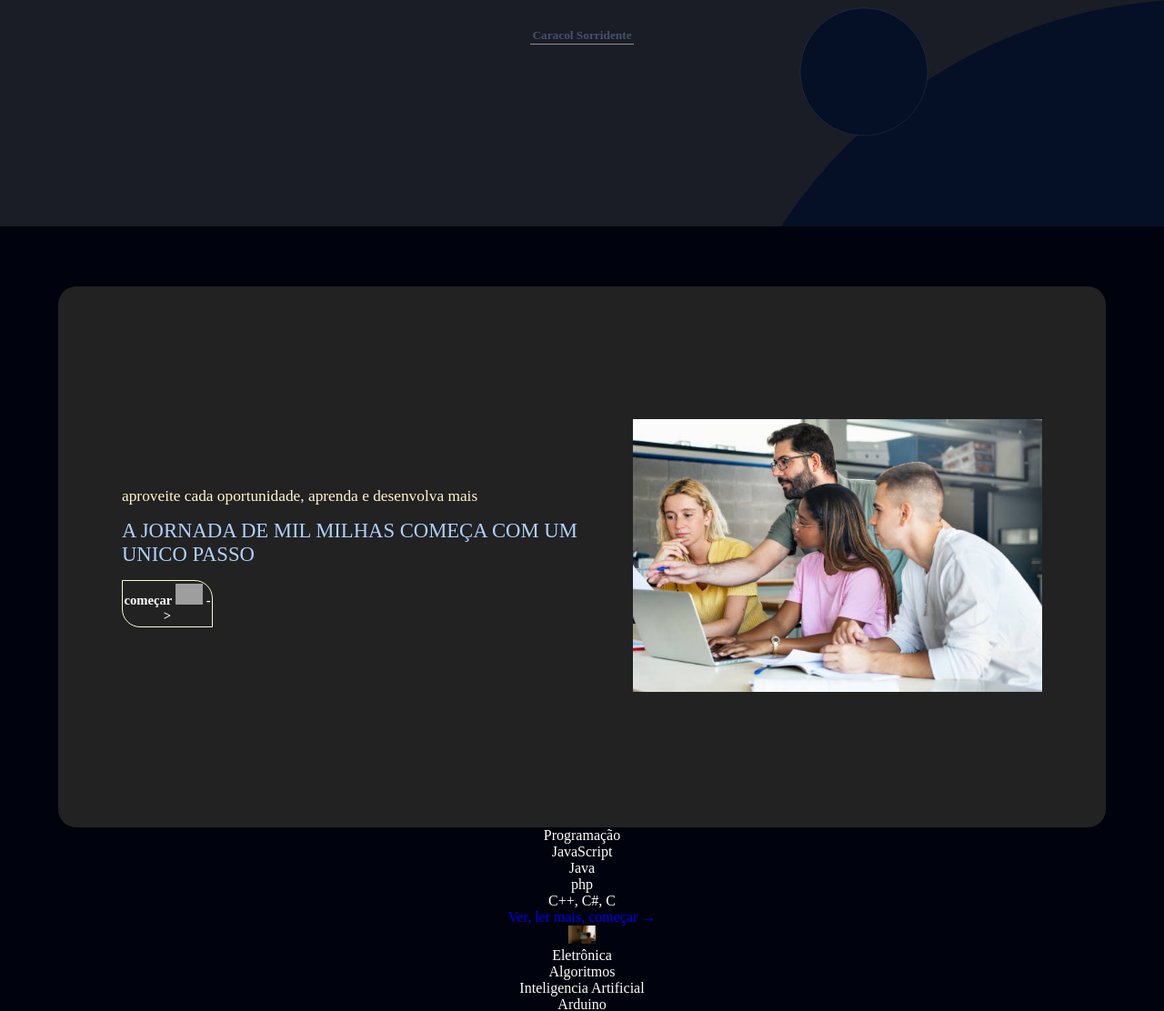
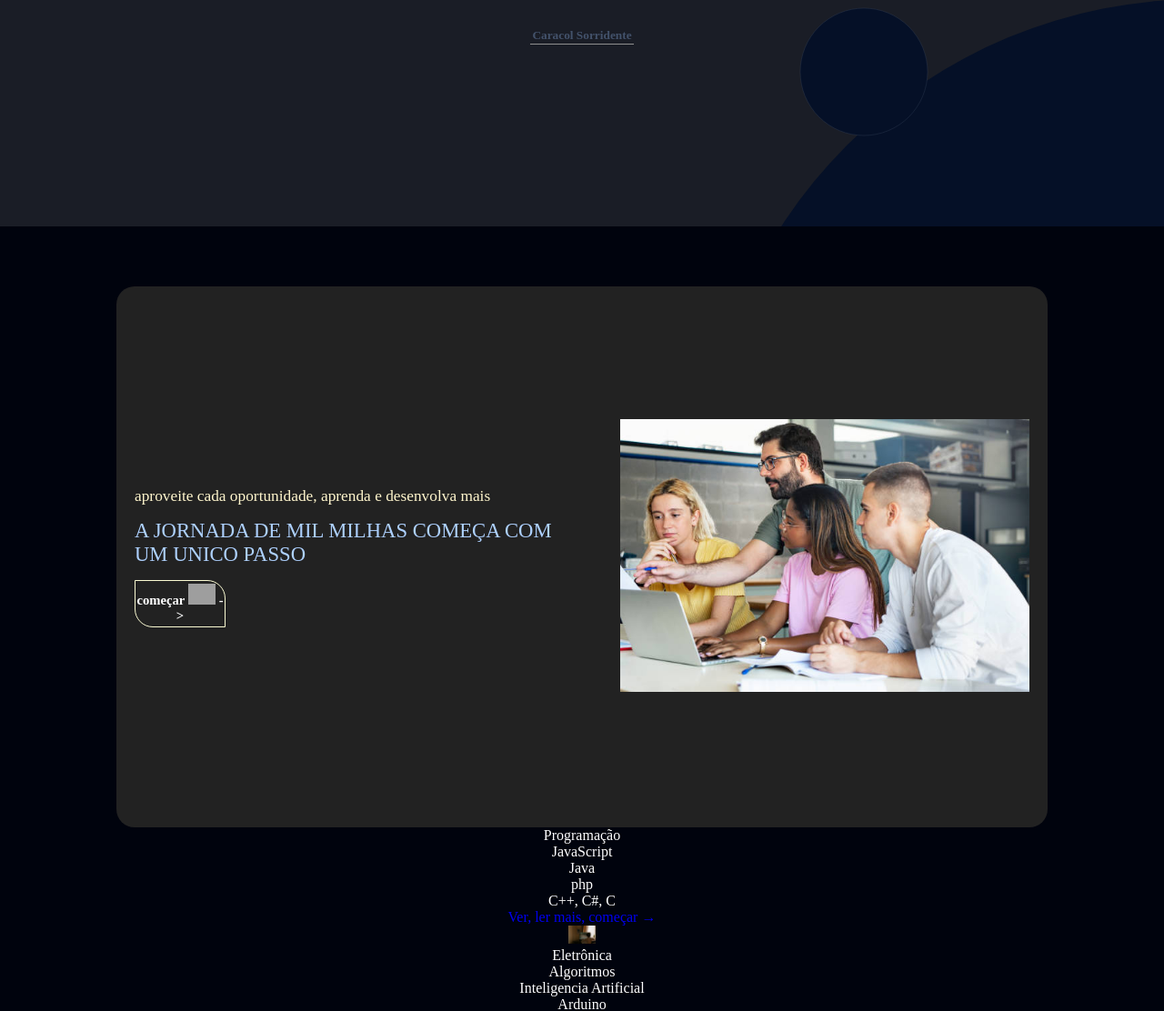
Before and after one commit to Rosalio26/projectos, a PHP site: page / in a window 1280 px wide. Shown: the part 601-1713 px from the top of the page at 91% size. Run offline with PHP 8.4, Linux system fonts and the light colour scheme; some web fonts are replaced; grey boxes are pictures that could not be loaded.

Commit message:
Update index_style.css

```diff
--- a/caracol/style/index_style.css
+++ b/caracol/style/index_style.css
@@ -410,6 +410,11 @@ header > .sticky_1 > .svgs > .svg-stick_1 {
         margin: 0;
     }
 }
+@media (min-width: 1080px) {
+    .one-main-itm {
+        width: 80vw;
+    }
+}
 
 .txt-lmz {
     text-align: left;
```
